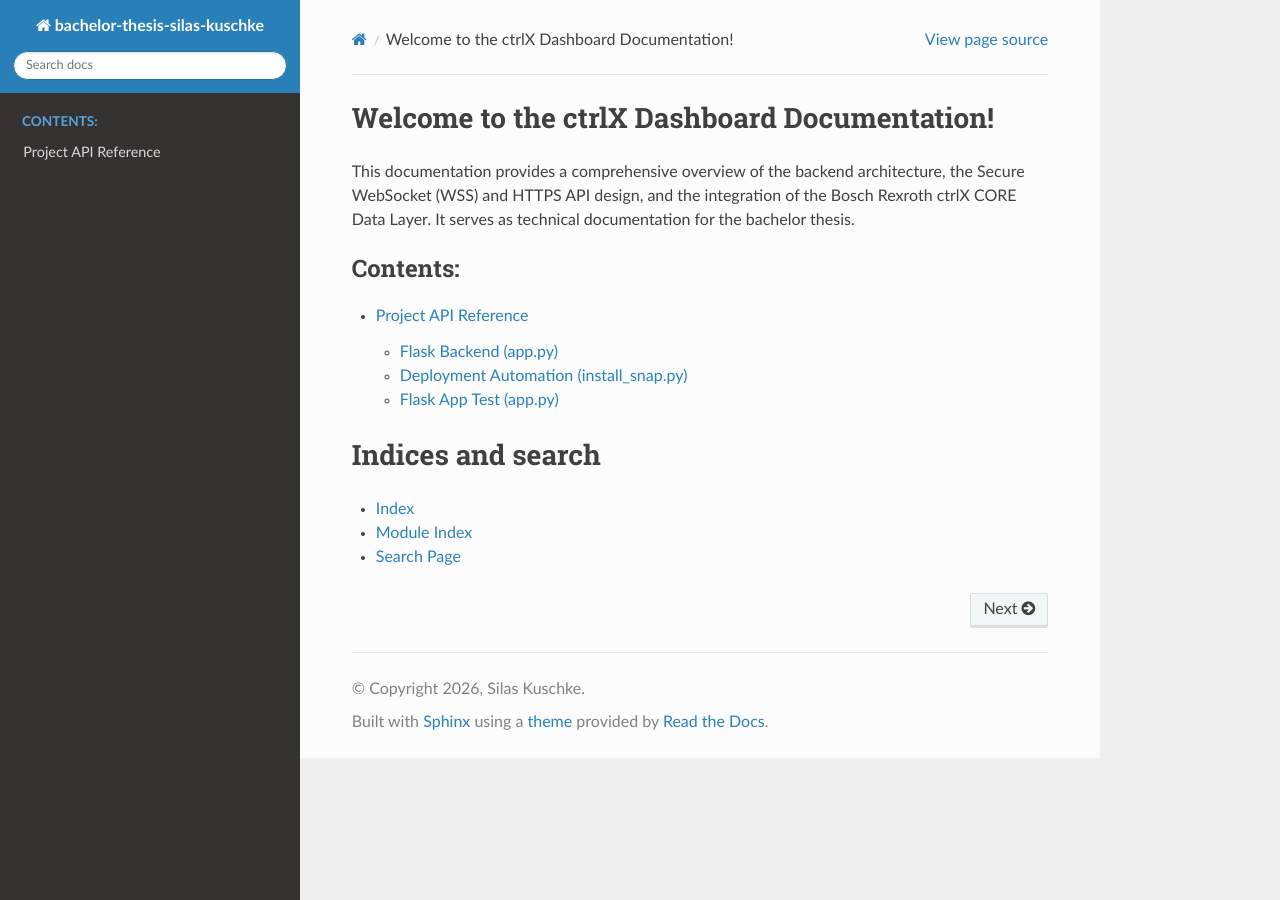
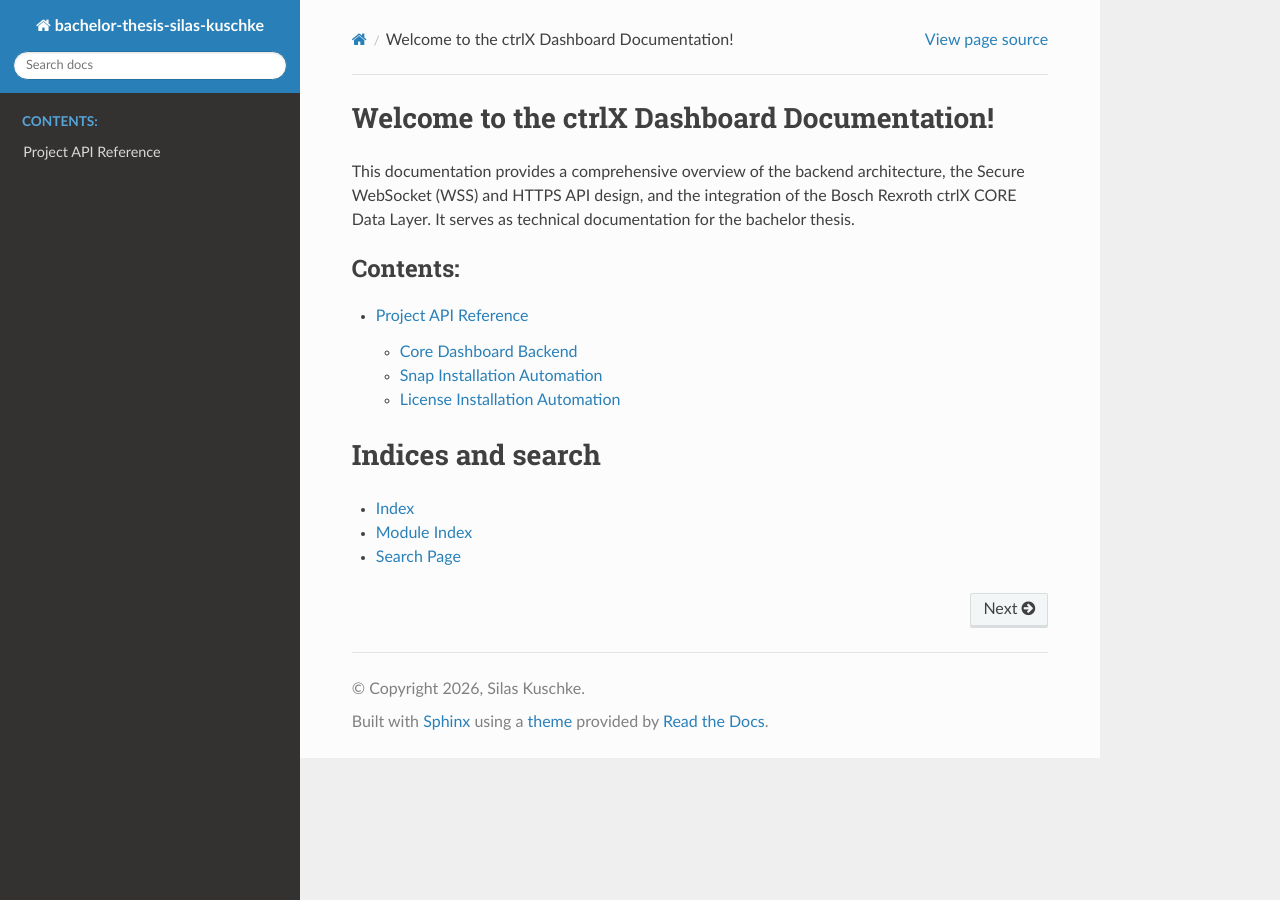
Before and after one commit to vitalisAutomation/kuschke-silas-bachelor-thesis, a Sphinx documentation site: the page built from docs/index.rst, in a window 1280 px wide. Built offline with Sphinx 7.4.7 and the Read the Docs theme 3.1.0, drawn with Linux system fonts in a browser that asks for light colours.

Commit message:
Improved documentation

```diff
--- a/docs/conf.py
+++ b/docs/conf.py
@@ -15,6 +15,7 @@
 sys.path.insert(0, r"C:\development\bachelor-thesis-silas-kuschke\ctrlx-test-app-for-deployment\backend")
 sys.path.insert(0, r"C:\development\bachelor-thesis-silas-kuschke\ctrlx-app-installation-automation")
 sys.path.insert(0, r"C:\development\bachelor-thesis-silas-kuschke\ctrlx-flask-app-test")
+sys.path.insert(0, r"C:\development\bachelor-thesis-silas-kuschke\ctrlx-licensing-installation")
 
 
 # -- Project information -----------------------------------------------------
--- a/docs/modules.rst
+++ b/docs/modules.rst
@@ -1,26 +1,29 @@
 Project API Reference
 =====================
 
-Flask Backend (app.py)
+Core Dashboard Backend
 ----------------------
 
 .. automodule:: app
    :members:
    :undoc-members:
    :show-inheritance:
+   :no-index:
 
-Deployment Automation (install_snap.py)
----------------------------------------
+Snap Installation Automation
+----------------------------
 
 .. automodule:: install_snap
    :members:
    :undoc-members:
    :show-inheritance:
+   :no-index:
 
-Flask App Test (app.py)
-----------------------------------
+License Installation Automation
+-------------------------------
 
-.. automodule:: app
+.. automodule:: install_license
    :members:
    :undoc-members:
    :show-inheritance:
+   :no-index:
```
Also changed, not shown: 14 other files.
